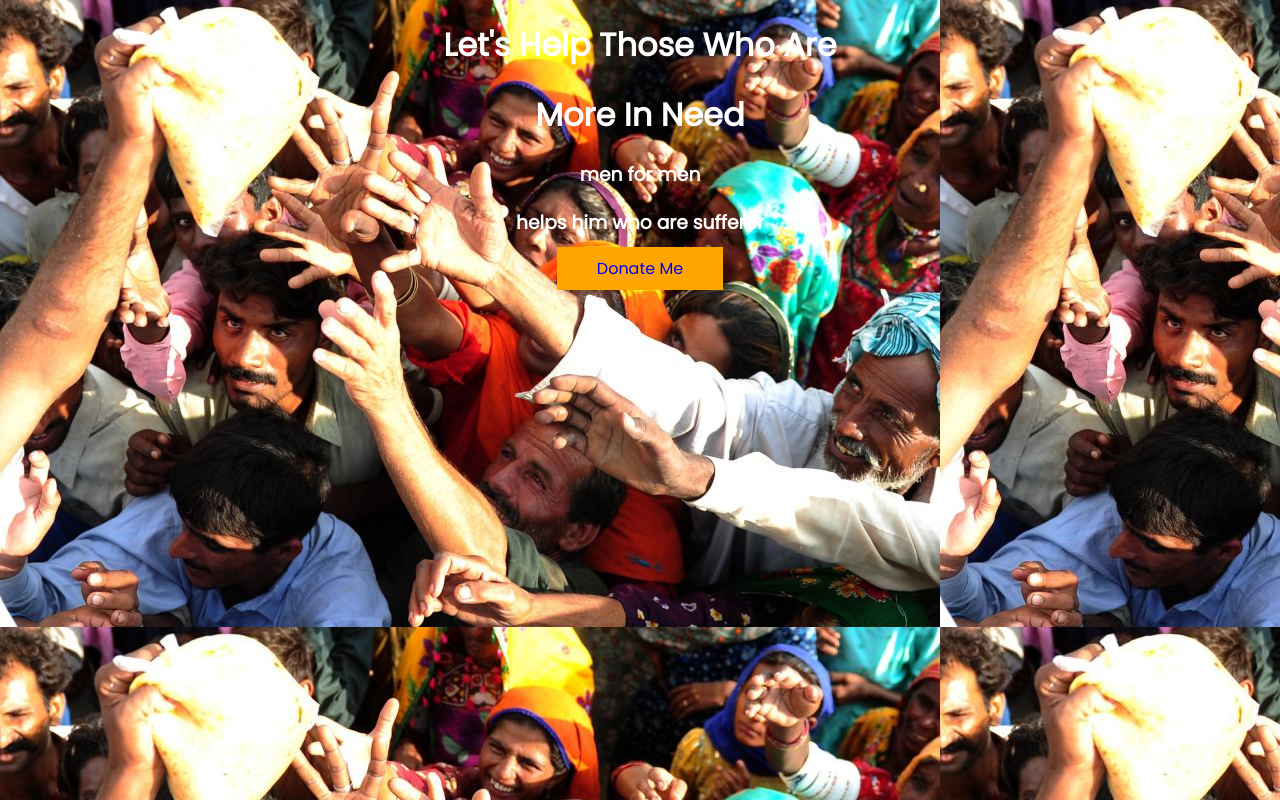
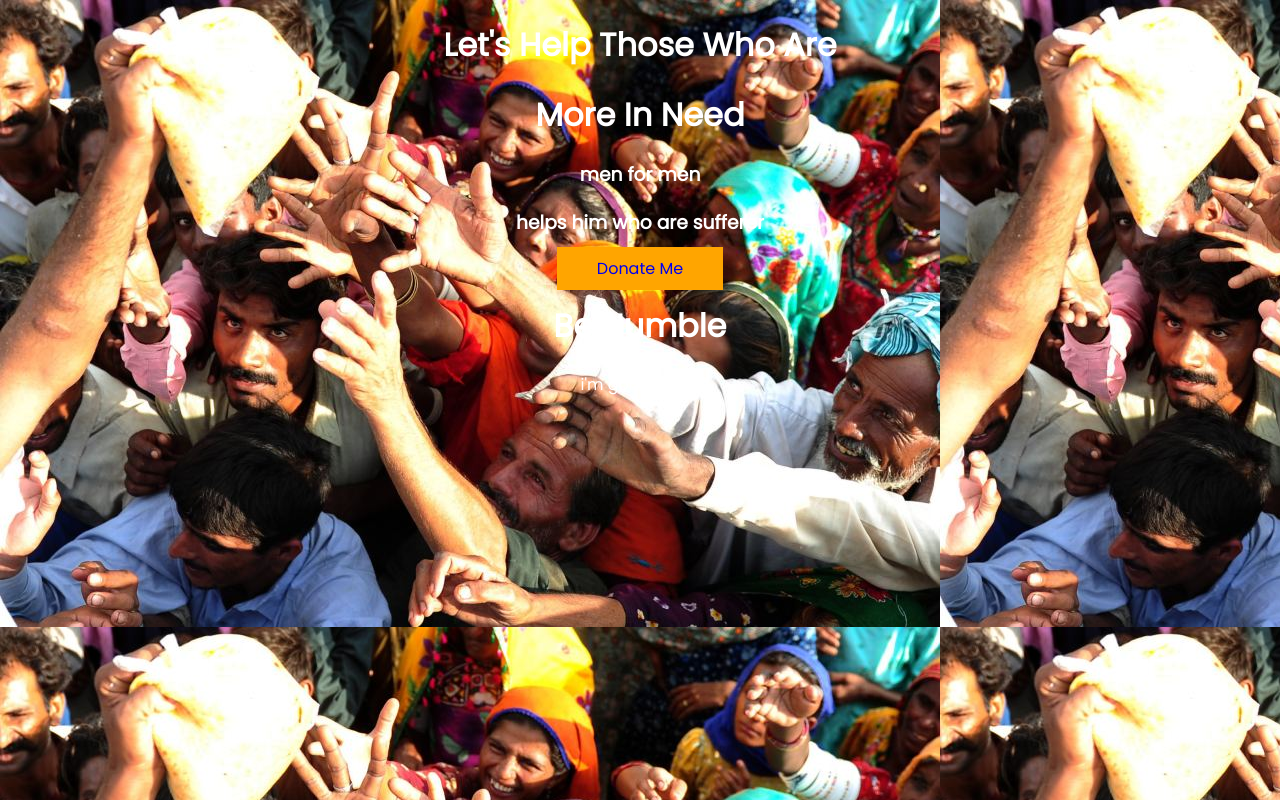
Before and after one commit to Bishwajit-Talukder/donate-today-main, a plain HTML site: page index.html in a window 1280 px wide. Drawn offline with Linux system fonts and the light colour scheme.

Commit message:
footer added

```diff
--- a/index.html
+++ b/index.html
@@ -28,14 +28,24 @@
 
 <body>
 
+    <div>
         <p class="heading">
         <h1>Let's Help Those Who Are </h1>
         <h1>More In Need</h1>
         </p>
         <h3>men for men</h3>
         <h3>helps him who are sufferer</h3>
-    <div><a class="link-button" href="http://google.com" target="_blank" rel="noopener noreferrer">Donate Me</a></div>
+        <div><a class="link-button" href="http://google.com" target="_blank" rel="noopener noreferrer">Donate Me</a>
+        </div>
+    </div>
 
+    <div class="footer">
+        <footer>
+            <h1>Be Humble</h1>
+            <p>i'm gonna do it</p>
+
+        </footer>
+    </div>
 
 
 
--- a/style.css
+++ b/style.css
@@ -22,3 +22,7 @@ body {
     background-color: orange;
     padding: 10px 40px;
 }
+
+.footer {
+    font: center bacground color:900 font color: yellow
+}
```
Lines whose indentation alone changed are shown as unchanged.
